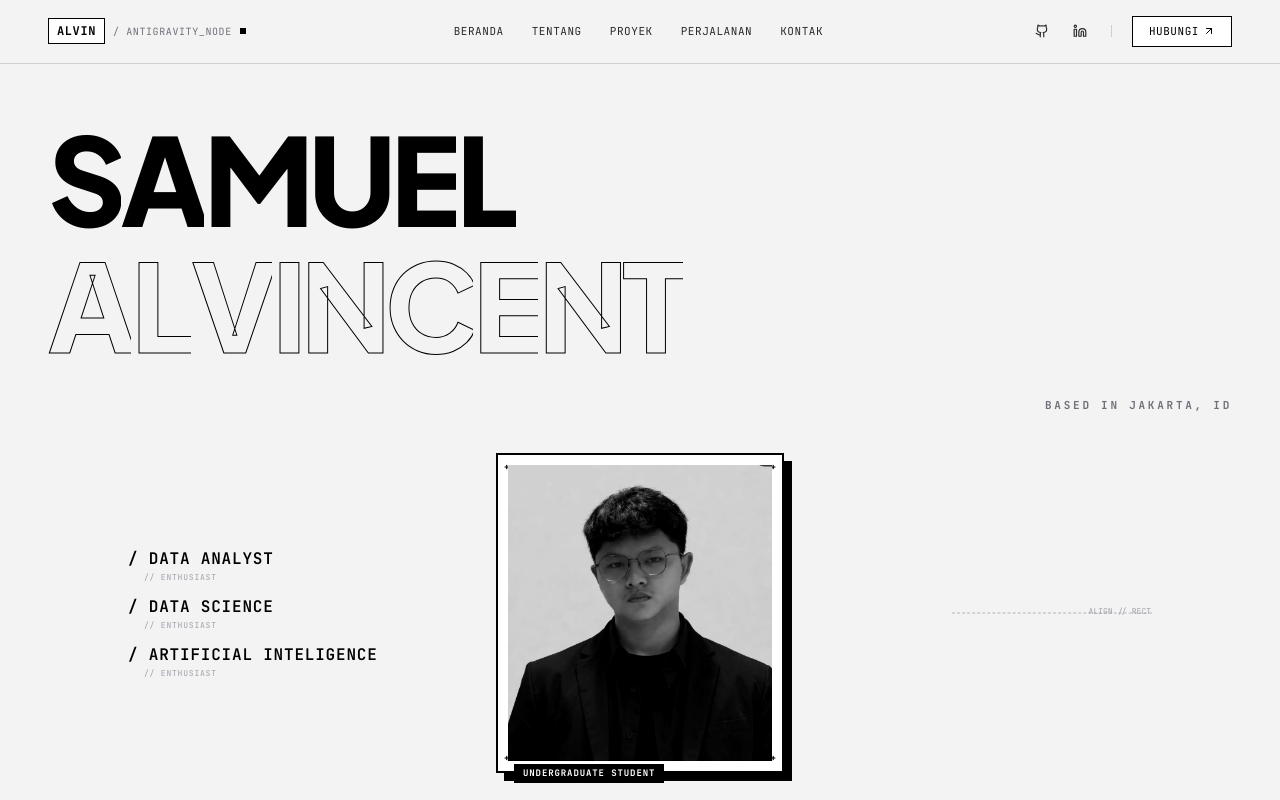
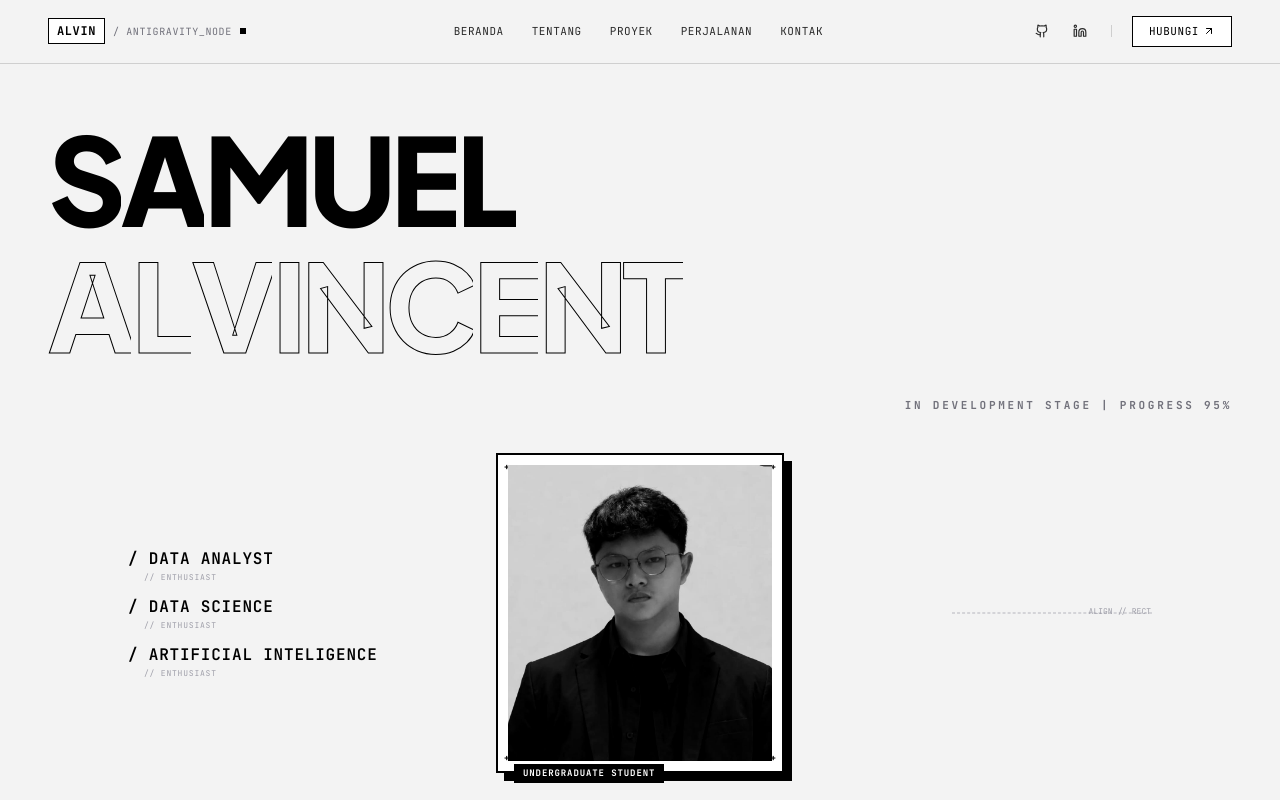
Before and after one commit to SammAlvncnt/my-portofolio-wepApps, a React (Vite) app: page / in a window 1280 px wide. Shown: the top 800 px of the page. Built offline with nearby package versions, Linux system fonts and the light colour scheme.

Commit message:
fixing title Tab + change subtitlle side

```diff
--- a/metadata.json
+++ b/metadata.json
@@ -1,5 +1,5 @@
 {
-  "name": "Samuel Alvincent portofolio's",
+  "name": "Samuel Alvincent Portofolio's",
   "description": "Samuel Alvincent portfolio - Data Analyst & Data Science Enthusiast based in Jakarta. Exploring data to find actionable business insights.",
   "requestFramePermissions": [],
   "majorCapabilities": [
--- a/src/components/Hero.tsx
+++ b/src/components/Hero.tsx
@@ -160,7 +160,7 @@ export default function Hero() {
             transition={{ duration: 0.6, delay: 0.5, ease: [0.16, 1, 0.3, 1] }}
             className="font-mono text-[9px] sm:text-[11px] uppercase tracking-[0.25em] text-zinc-500 font-bold"
           >
-            BASED IN JAKARTA, ID
+           in development stage | progress 95%
           </motion.p>
         </div>
       </div>
```
Also changed, not shown: index.html (+2 -1 lines).
